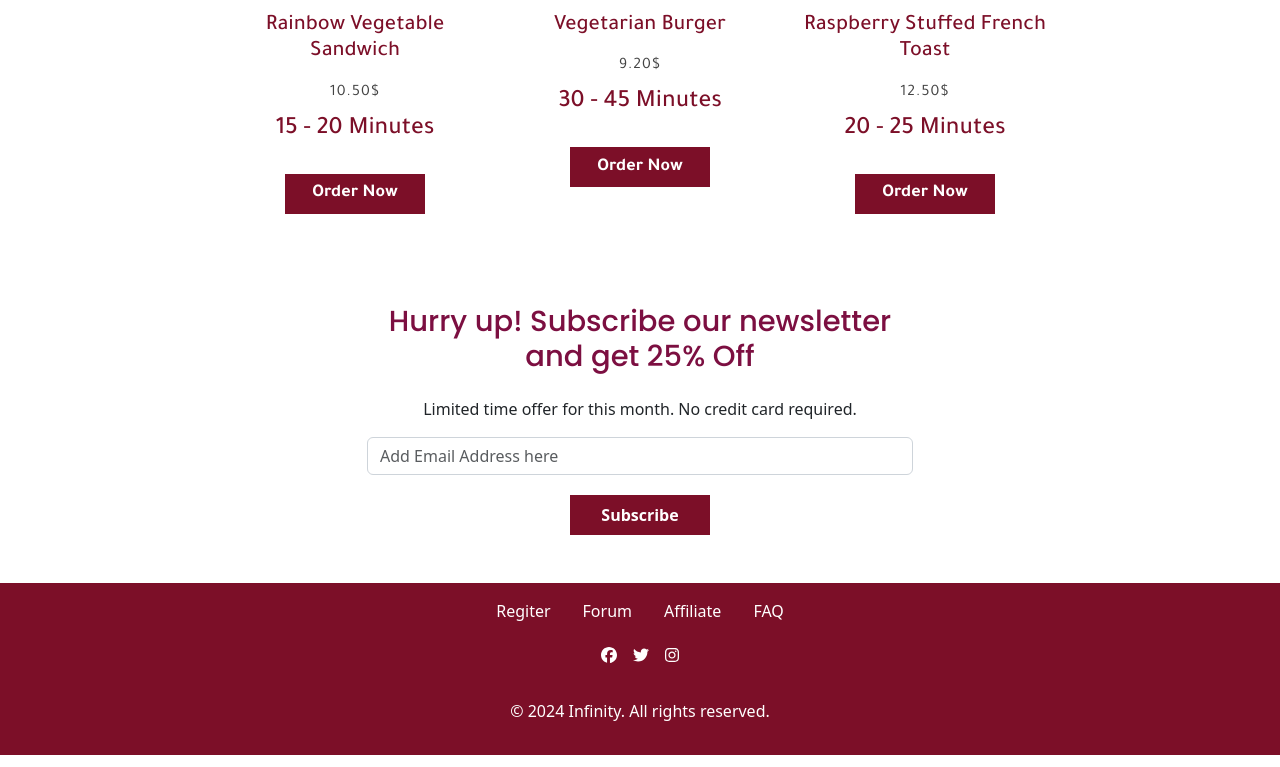
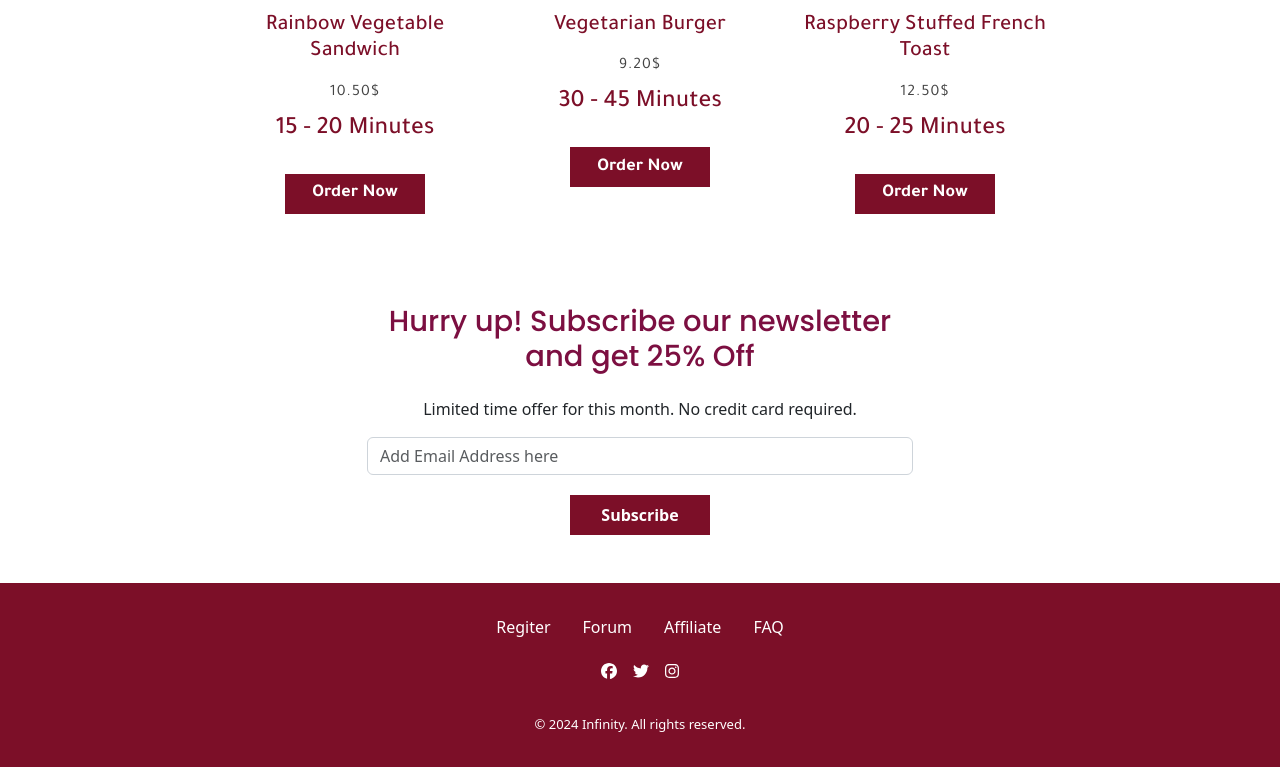
Before and after one commit to Yousra-Zahra-LATER/ReactBootstrap-Ecommerce-Template, a React (Create React App) app: page / in a window 1280 px wide. Shown: the part 3009-3776 px from the top of the page. Built offline with nearby package versions, Linux system fonts and the light colour scheme.

Commit message:
"Last Update"

```diff
--- a/src/component/Footer/Footer.js
+++ b/src/component/Footer/Footer.js
@@ -6,30 +6,24 @@ import { faFacebook, faTwitter, faInstagram } from '@fortawesome/free-brands-svg
 export default function Footer() {
 
   return (
-<footer style={{ backgroundColor: '#7c0f28', padding: '1rem 0' }} className="text-white ">
-    <Container>
-        <Row>
-        <Col>
+<footer style={{ backgroundColor: '#7c0f28', padding: '2rem 0' }} className="text-white ">
+    <Container >
+        <Row >
+        <Col >
   <ul className="list-unstyled d-flex justify-content-center">
     <li className="mx-3"><a href="#" style={{ textDecoration: 'none' , color: 'inherit'}}>Regiter</a></li>
     <li className="mx-3"><a href="#" style={{ textDecoration: 'none' , color: 'inherit'}}>Forum</a></li>
     <li className="mx-3"><a href="#" style={{ textDecoration: 'none' , color: 'inherit'}}>Affiliate</a></li>
     <li className="mx-3"><a href="#" style={{ textDecoration: 'none' , color: 'inherit'}}>FAQ</a></li>
   </ul>
-</Col>
-        </Row>
-        <Row>
-        <Col>
+
   <div className="d-flex justify-content-center">
   <a href="#" style={{ textDecoration: 'none' , color: 'inherit'}}><FontAwesomeIcon icon={faFacebook} className="m-2" /></a>
   <a href="#" style={{ textDecoration: 'none' , color: 'inherit'}}> <FontAwesomeIcon icon={faTwitter} className="m-2" /></a>
   <a href="#" style={{ textDecoration: 'none' , color: 'inherit'}}><FontAwesomeIcon icon={faInstagram} className="m-2" /></a>
   </div>
-</Col>
-        </Row>
-        <Row>
-          <Col>
-            <p className="text-center mt-4">&copy; {new Date().getFullYear()} Infinity. All rights reserved.</p>
+
+            <p className="text-center mt-4 mb-0" style={{ fontSize: '13px'}}>&copy; {new Date().getFullYear()} Infinity. All rights reserved.</p>
           </Col>
         </Row>
       </Container>
```
Also changed, not shown: public/logo192.png (deleted), public/logo512.png (deleted).
